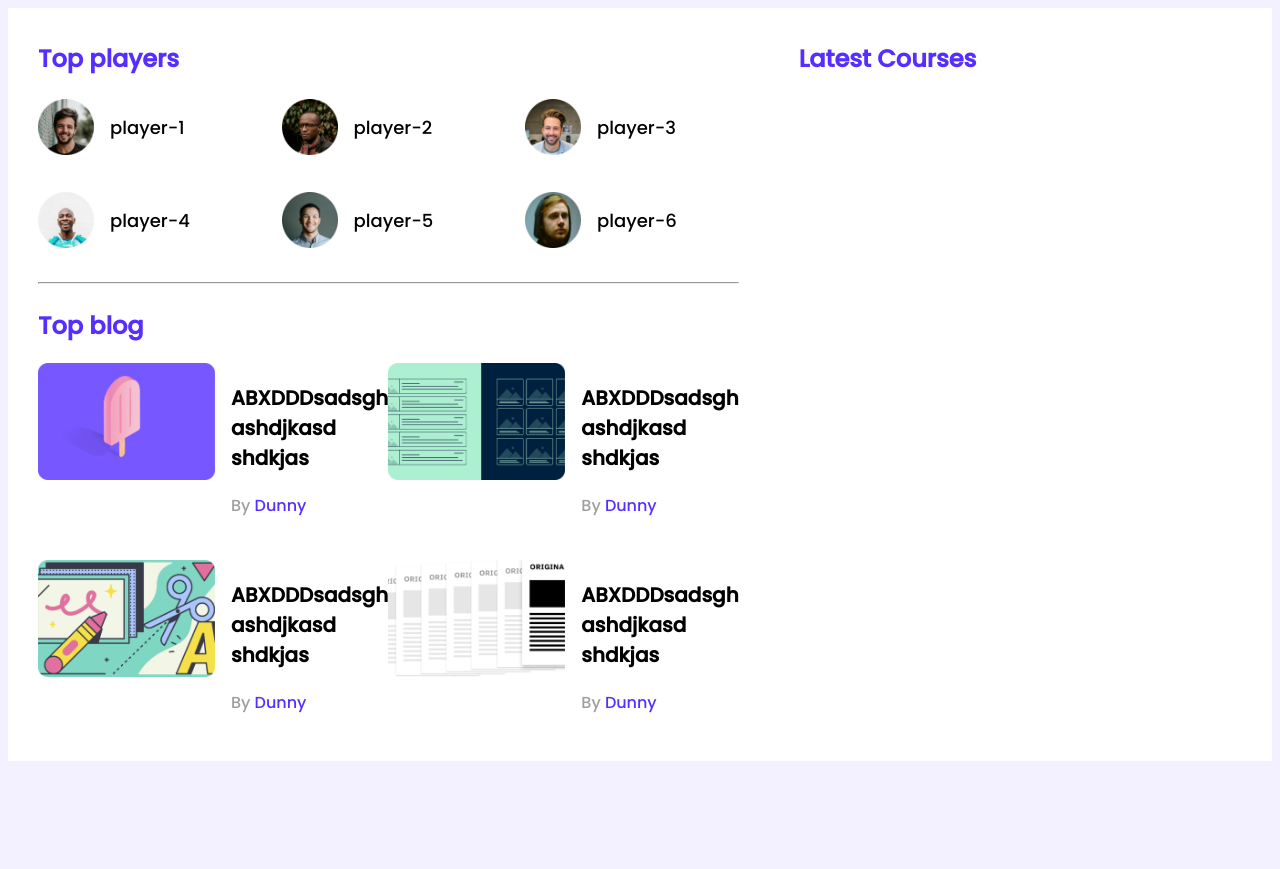
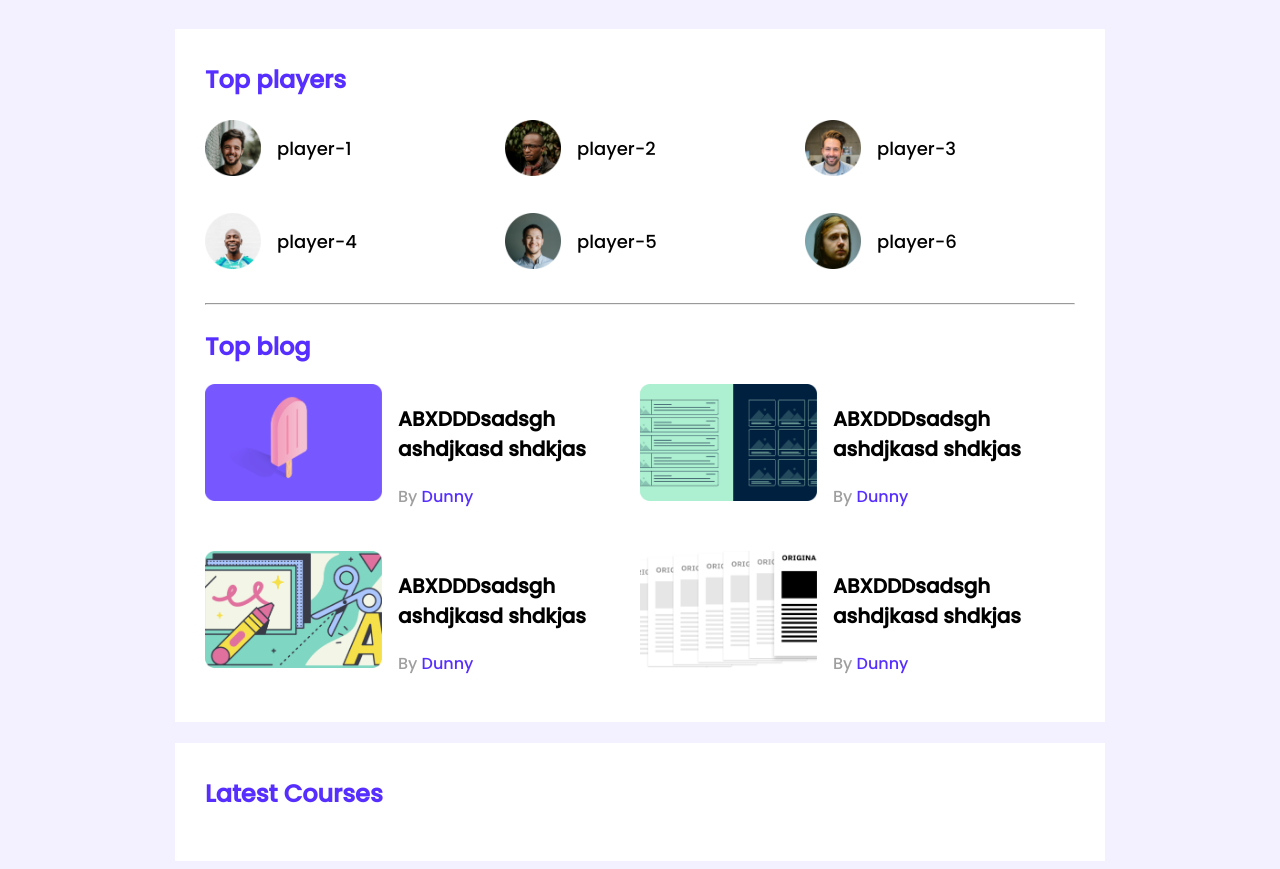
Before and after one commit to Aniksaha-ui/learder-board-css, a plain HTML site: page index.html in a window 1280 px wide. Before the commit the page ends 800 px from the top, so only its background shows below. Drawn offline with Linux system fonts and the light colour scheme.

Commit message:
design problem fixup

```diff
--- a/styles/style.css
+++ b/styles/style.css
@@ -13,7 +13,8 @@ body{
 
 main{
     display: flex;
-    justify-content: center;
+    flex-direction: column;
+    align-items: center;
 }
 .section-title{
     font-size: 24px;
@@ -24,6 +25,7 @@ main{
     background-color: #FFFFFF;
     width: 870px;
     padding: 30px;
+    margin-top: 21px;
 
 }
 /* common */
```
